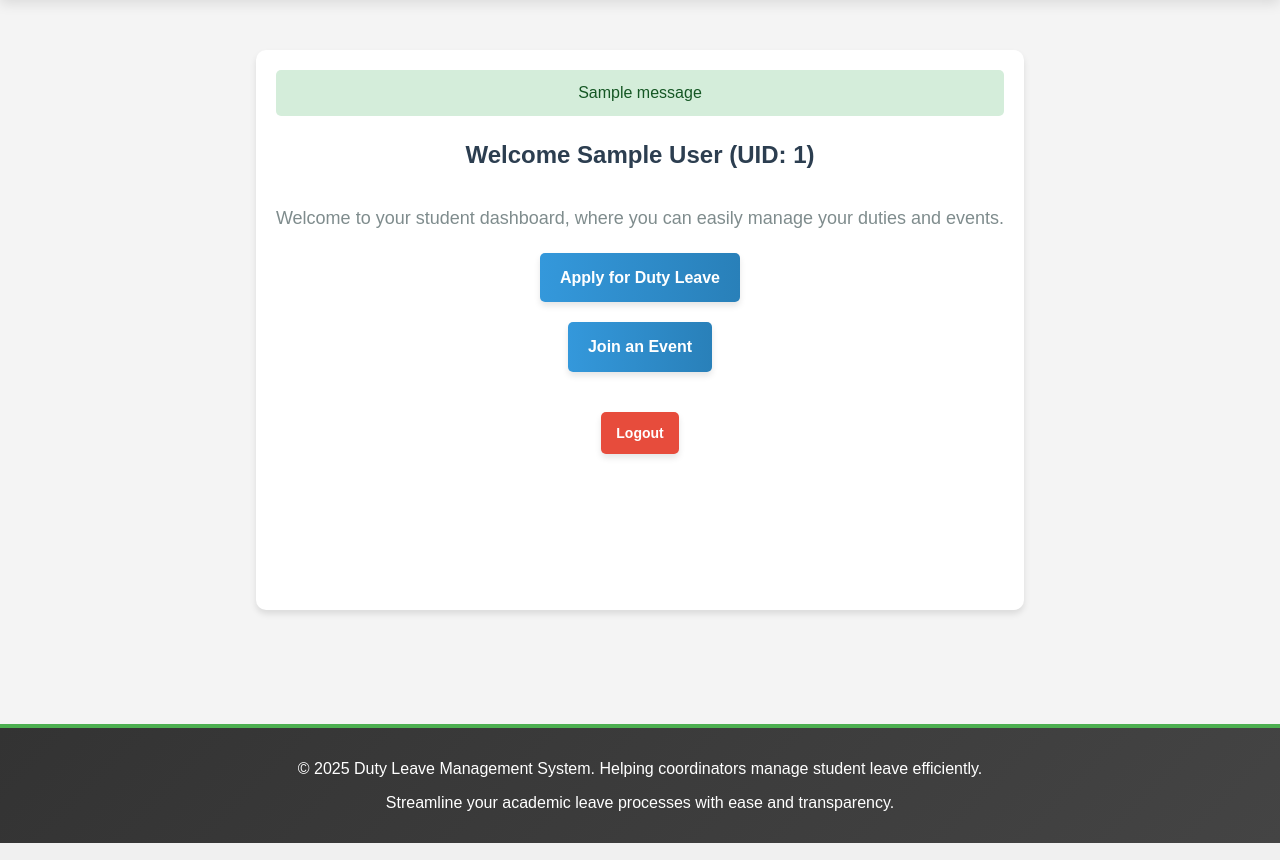
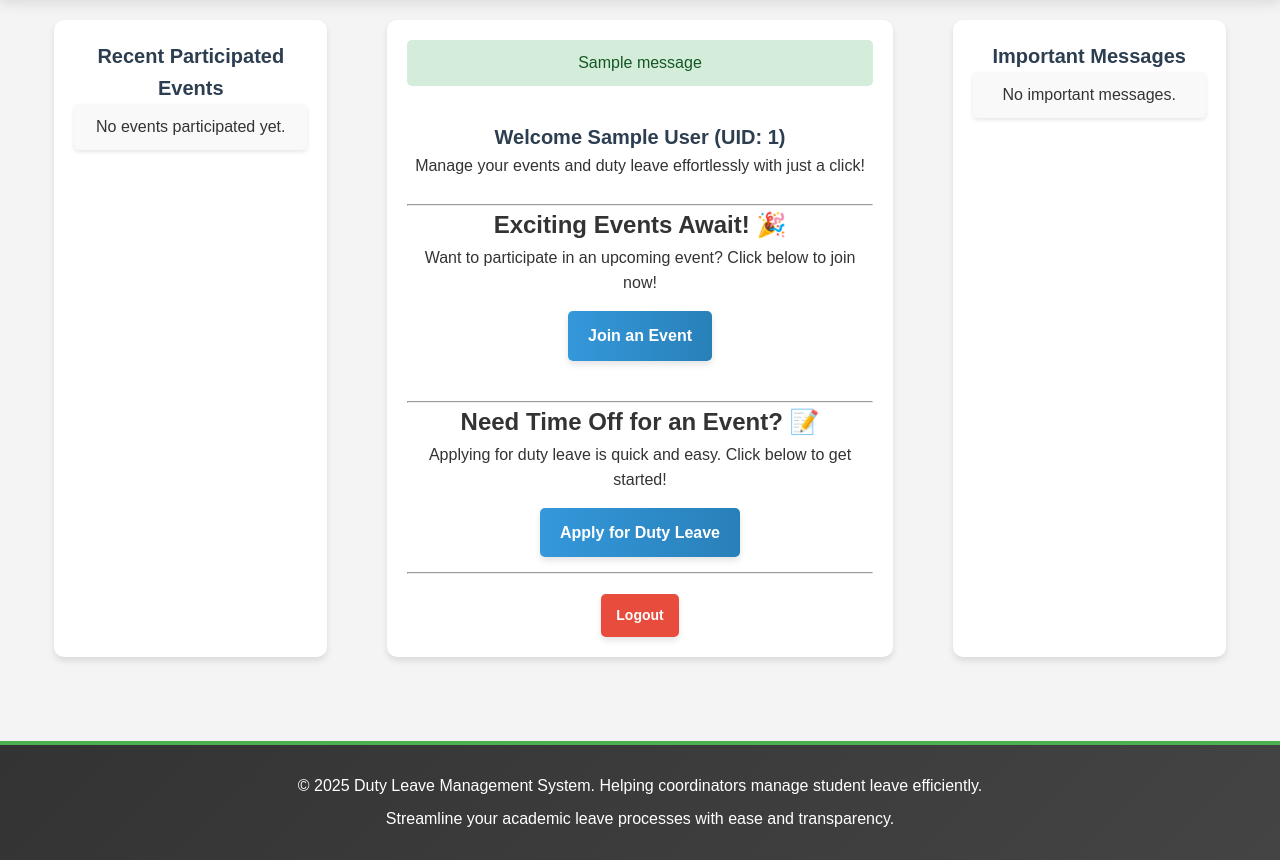
Before and after one commit to rachitk2312004/DLMS, a Flask app: page /student_dashboard in a window 1280 px wide. Shown: the part 104-964 px from the top of the page. Run offline with Flask 3, Linux system fonts and the light colour scheme; the visitor is signed in with stand-in values (Sample User, id 1); tables that the repository leaves empty hold one stand-in row (values such as "Sample post"); one stand-in notice (Sample message) is shown.

Commit message:
Update student_dashboard.html

```diff
--- a/templates/student_dashboard.html
+++ b/templates/student_dashboard.html
@@ -1,59 +1,73 @@
 <!DOCTYPE html>
 <html lang="en">
+
 <head>
     <meta charset="UTF-8">
     <meta name="viewport" content="width=device-width, initial-scale=1.0">
     <title>Student Dashboard</title>
     <link rel="stylesheet" href="{{ url_for('static', filename='styles.css') }}">
     <style>
-        /* Flash Message Styles */
-        .alert {
-            padding: 10px;
-            margin-bottom: 20px;
-            border-radius: 5px;
-            transition: opacity 1s ease-out; /* Add a fade-out effect */
+        /* Container */
+        .container {
+            display: flex;
+            max-width: 1200px;
+            margin: 20px auto;
+            gap: 60px;
+            /* Space between cards */
+            justify-content: center;
         }
 
-        .alert-success {
-            background-color: #d4edda;
-            color: #155724;
-        }
-
-        .alert-danger {
-            background-color: #f8d7da;
-            color: #721c24;
-        }
-
-        /* Container Styling */
-        .container {
-            max-width: 800px;
-            margin: 50px auto;
+        /* Card Styling for Sections */
+        .left-section,
+        .right-section {
+            flex: 1;
             padding: 20px;
-            background-color: #fff;
+            background: #fff;
             border-radius: 10px;
             box-shadow: 0 4px 6px rgba(0, 0, 0, 0.1);
             text-align: center;
-            height: 70vh;
         }
 
-        /* Welcome Title */
-        .container h1 {
-            font-size: 24px;
-            font-weight: bold;
-            margin-bottom: 30px;
+        .center-section {
+            flex: 2;
+            padding: 20px;
+            background: #fff;
+            border-radius: 10px;
+            box-shadow: 0 4px 6px rgba(0, 0, 0, 0.1);
+            text-align: center;
+        }
+
+        /* Headings */
+        .left-section h2,
+        .center-section h1,
+        .right-section h2 {
+            font-size: 20px;
             color: #2c3e50;
         }
 
-        /* Subtitle or User Info */
-        .container p {
-            font-size: 18px;
-            color: #7f8c8d;
-            margin-bottom: 20px;
+        /* Lists */
+        .left-section ul,
+        .right-section ul {
+            list-style: none;
+            padding: 0;
         }
 
-        /* Dashboard Section */
-        .dashboard-section {
-            margin: 20px 0;
+        .left-section li,
+        .right-section li {
+            padding: 10px;
+            margin-bottom: 10px;
+            background-color: #f9f9f9;
+            border-radius: 5px;
+            box-shadow: 0 2px 4px rgba(0, 0, 0, 0.1);
+        }
+
+        /* Responsive Design */
+        @media (max-width: 768px) {
+            .container {
+                flex-direction: column;
+                gap: 10px;
+                /* Reduce space between cards */
+            }
         }
 
         /* Button Styling */
@@ -68,6 +82,8 @@
             background: linear-gradient(90deg, #3498db, #2980b9);
             box-shadow: 0 4px 6px rgba(0, 0, 0, 0.1);
             transition: background 0.3s ease, transform 0.2s ease;
+            margin-bottom: 15px;
+            margin-top: 15px;
         }
 
         .choice_button:hover {
@@ -101,13 +117,15 @@
                 padding: 15px;
             }
 
-            .choice_button, .logout-button {
+            .choice_button,
+            .logout-button {
                 width: 100%;
                 padding: 15px 0;
             }
         }
     </style>
 </head>
+
 <body>
     <!-- Navbar -->
     <header class="navbar">
@@ -116,7 +134,22 @@
         </div>
     </header>
 
+    <!-- Main Container -->
     <div class="container">
+        <!-- Left Section: Recent Participated Events -->
+        <div class="left-section">
+            <h2>Recent Participated Events</h2>
+            <ul>
+                {% for event in participated_events %}
+                <li>{{ event.name }} <br> ({{ event.date }})</li>
+                {% else %}
+                <li>No events participated yet.</li>
+                {% endfor %}
+            </ul>
+        </div>
+
+        <!-- Center Section: Dashboard Content -->
+        <div class="center-section">
             <!-- Flash Messages -->
             {% with messages = get_flashed_messages(with_categories=true) %}
             {% if messages %}
@@ -127,21 +160,42 @@
             {% endfor %}
             {% endif %}
             {% endwith %}
-
+            <br>
             <h1>Welcome {{ name }} (UID: {{ uid }})</h1>
-        <p>Welcome to your student dashboard, where you can easily manage your duties and events.</p>
-
+            <p>Manage your events and duty leave effortlessly with just a click!</p>
+            <br>
+            <hr>
+            <!-- Join an Event Section -->
             <div class="dashboard-section">
+                <h2>Exciting Events Await! 🎉</h2>
+                <p>Want to participate in an upcoming event? Click below to join now!</p>
+                <a href="/join_event" class="choice_button">Join an Event</a>
+            </div>
+            <br>
+            <hr>
+            <!-- Apply for Duty Leave Section -->
+            <div class="dashboard-section">
+                <h2>Need Time Off for an Event? 📝</h2>
+                <p>Applying for duty leave is quick and easy. Click below to get started!</p>
                 <a href="/apply_duty_leave" class="choice_button">Apply for Duty Leave</a>
             </div>
-
-        <div class="dashboard-section">
-            <a href="/join_event" class="choice_button">Join an Event</a>
+            <hr>
+            <a href="/logout" class="logout-button">Logout</a>
+        </div>
+        <!-- Right Section: Important Messages -->
+        <div class="right-section">
+            <h2>Important Messages</h2>
+            <ul>
+                {% for message in important_messages %}
+                <li>{{ message }}</li>
+                {% else %}
+                <li>No important messages.</li>
+                {% endfor %}
+            </ul>
+        </div>
     </div>
 
-        <a href="/logout" class="logout-button">Logout</a>
-    </div>
-
+    <!-- Footer -->
     <footer>
         <div class="footer-container">
             <p>&copy; 2025 Duty Leave Management System. Helping coordinators manage student leave efficiently.</p>
@@ -167,4 +221,5 @@
         window.onload = dismissFlashMessages;
     </script>
 </body>
+
 </html>
```
Lines whose indentation alone changed are shown as unchanged.
